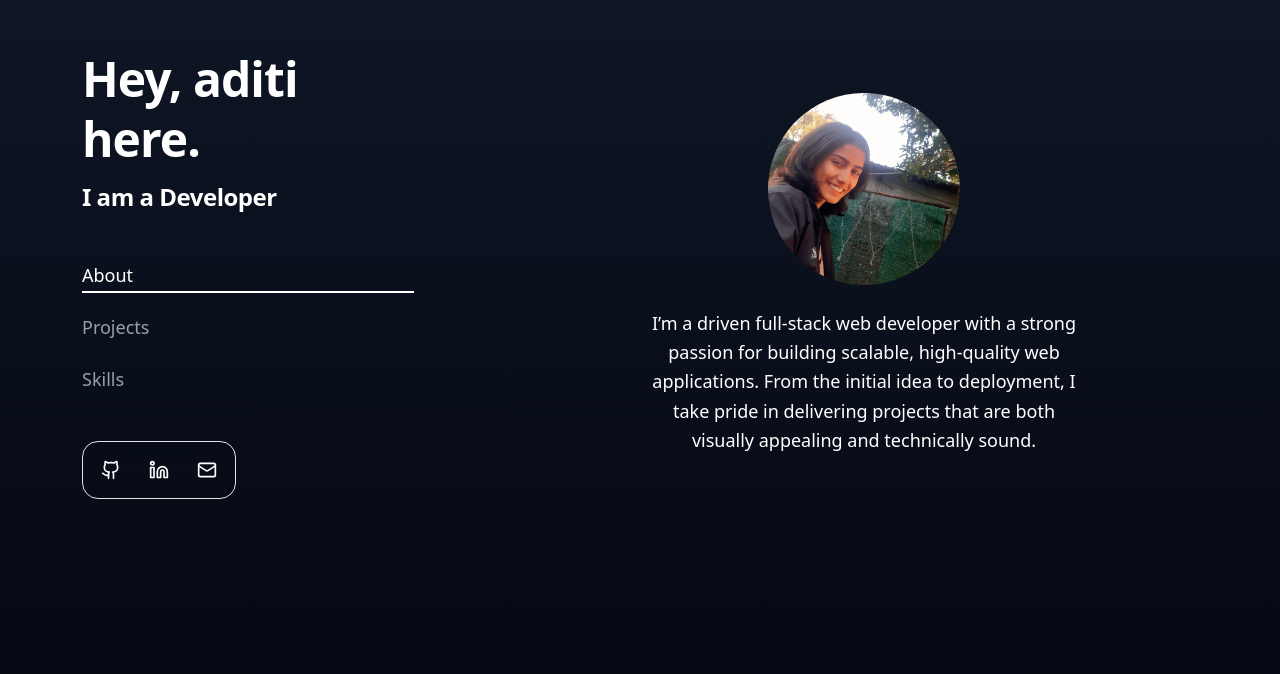
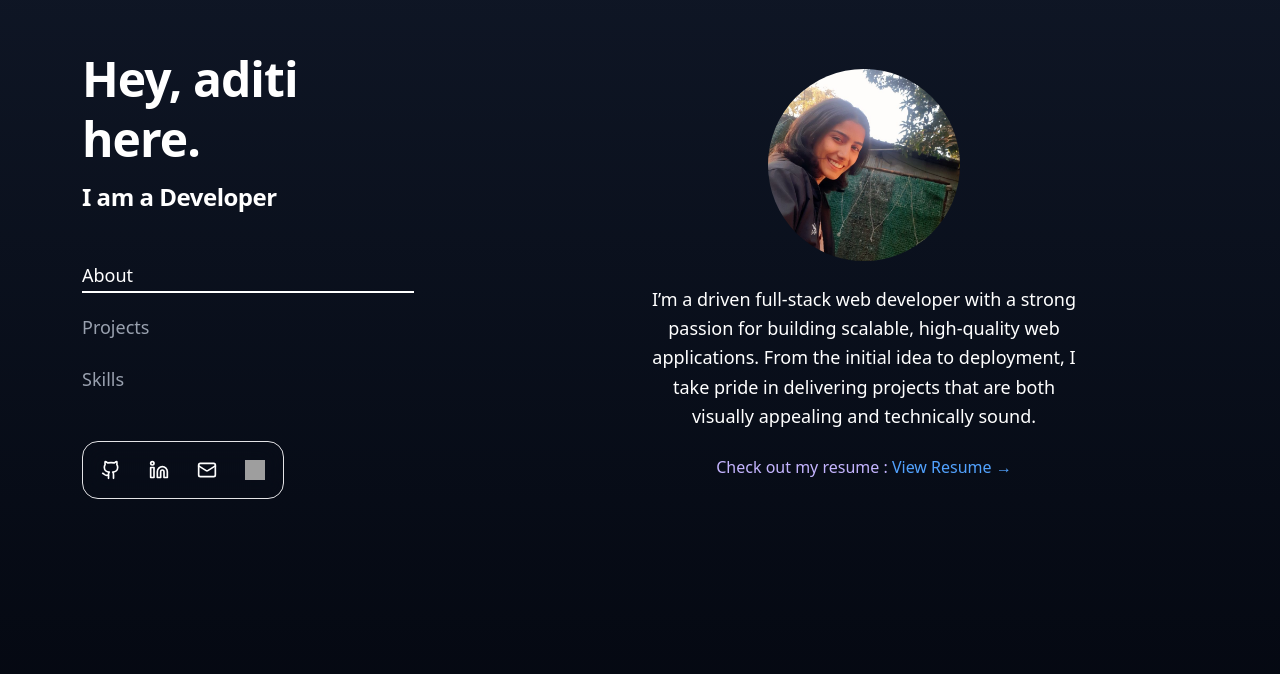
Before and after one commit to aditirawatar/Portfolio, a React (Vite) app: page / in a window 1280 px wide. Shown: the part 126-800 px from the top of the page. Built offline with nearby package versions, Linux system fonts and the light colour scheme; grey boxes are pictures that could not be loaded.

Commit message:
added leetcode

```diff
--- a/src/App.jsx
+++ b/src/App.jsx
@@ -129,7 +129,7 @@ function App() {
         <Particles />
       </div>
 
-      {/* Sidebar for large screens */}
+
       <div className="fixed left-0 top-0 h-full w-[35%] flex items-center justify-center z-10 hidden md:flex">
         <div className="w-full max-w-[380px] pl-12">
           <TypingAnimation className="text-5xl font-bold leading-tight">
@@ -195,12 +195,26 @@ function App() {
                   </span>
                 </div>
               </DockIcon>
+              <DockIcon>
+                <div className="relative group">
+                <a href="https://leetcode.com/u/aditi_rawat_/" target="_blank" rel="noopener noreferrer">
+                <img
+                src="https://leetcode.com/static/images/LeetCode_logo_rvs.png"
+                alt="LeetCode"
+                className="w-5 h-5 hover:brightness-125 transition-transform"
+                />
+                </a>
+                <span className="absolute -top-8 left-1/2 -translate-x-1/2 bg-gray-800 text-white text-xs px-2 py-1 rounded opacity-0 group-hover:opacity-100 transition-opacity whitespace-nowrap">
+                Check out my LeetCode!
+                </span>
+                </div>
+              </DockIcon>
             </Dock>
           </div>
         </div>
       </div>
 
-      {/* Navbar for small screens */}
+
       <div className="md:hidden">
         <nav className="fixed top-0 left-0 w-full bg-black/70 backdrop-blur-md flex justify-center gap-8 py-4 z-20">
           {["About", "Projects", "Skills"].map((item) => {
@@ -244,6 +258,7 @@ function App() {
               </DockIcon>
             </Dock>
           </div>
+
         </section>
       </div>
 
@@ -255,6 +270,15 @@ function App() {
             <p className="text-lg leading-relaxed">
               I’m a driven full-stack web developer with a strong passion for building scalable, high-quality web applications. From the initial idea to deployment, I take pride in delivering projects that are both visually appealing and technically sound.
             </p>
+            <br />
+            <p className='text-violet-300'>Check out my resume :  <a
+        href="https://drive.google.com/file/d/1oCswPF_3uB62o_xymVXncIUpfaH0eANv/view"
+        target="_blank"
+        rel="noopener noreferrer"
+        className="mt-auto inline-block text-blue-400 hover:underline"
+      >
+        View Resume →
+      </a> </p>
           </motion.div>
         </section>
 
```
